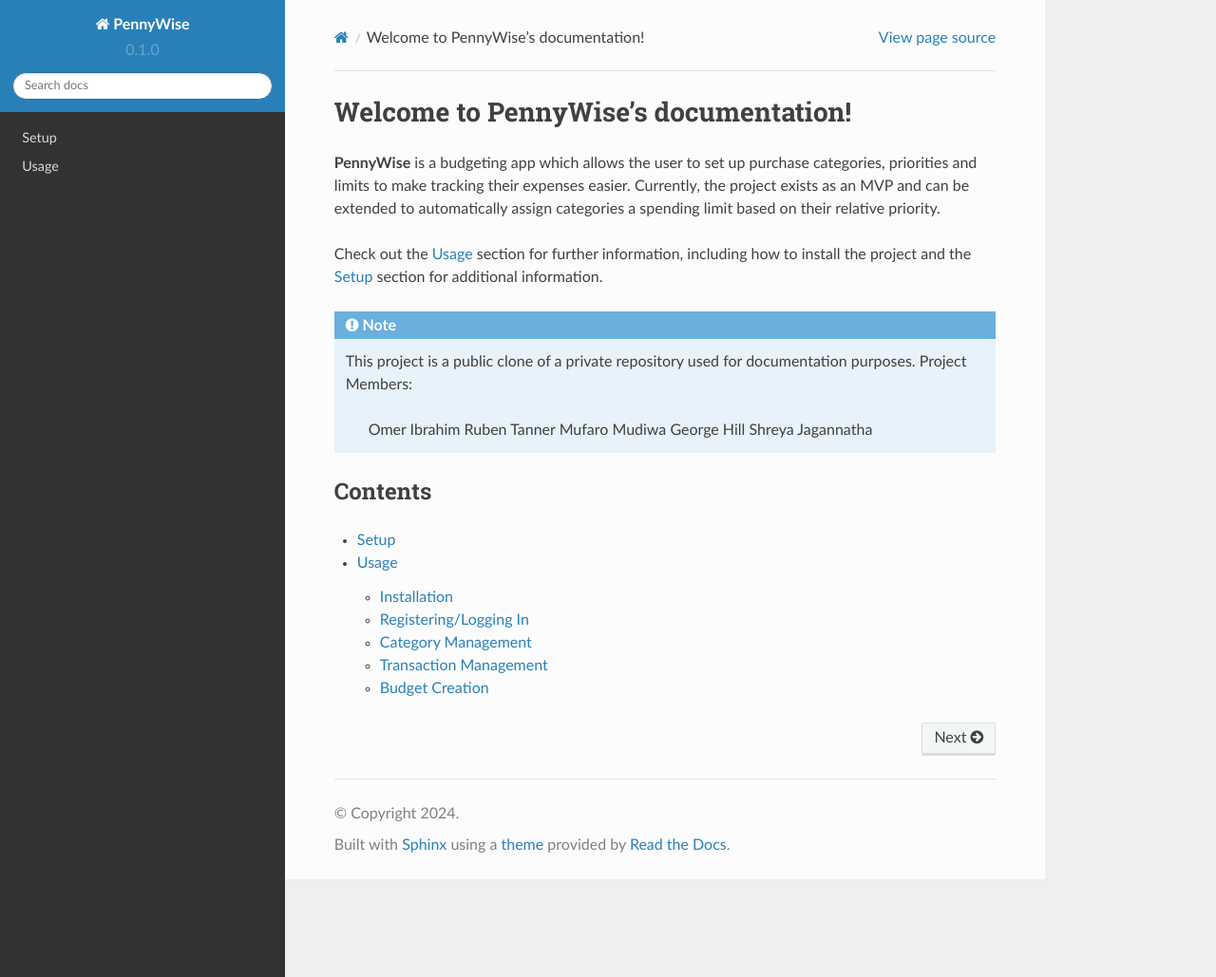
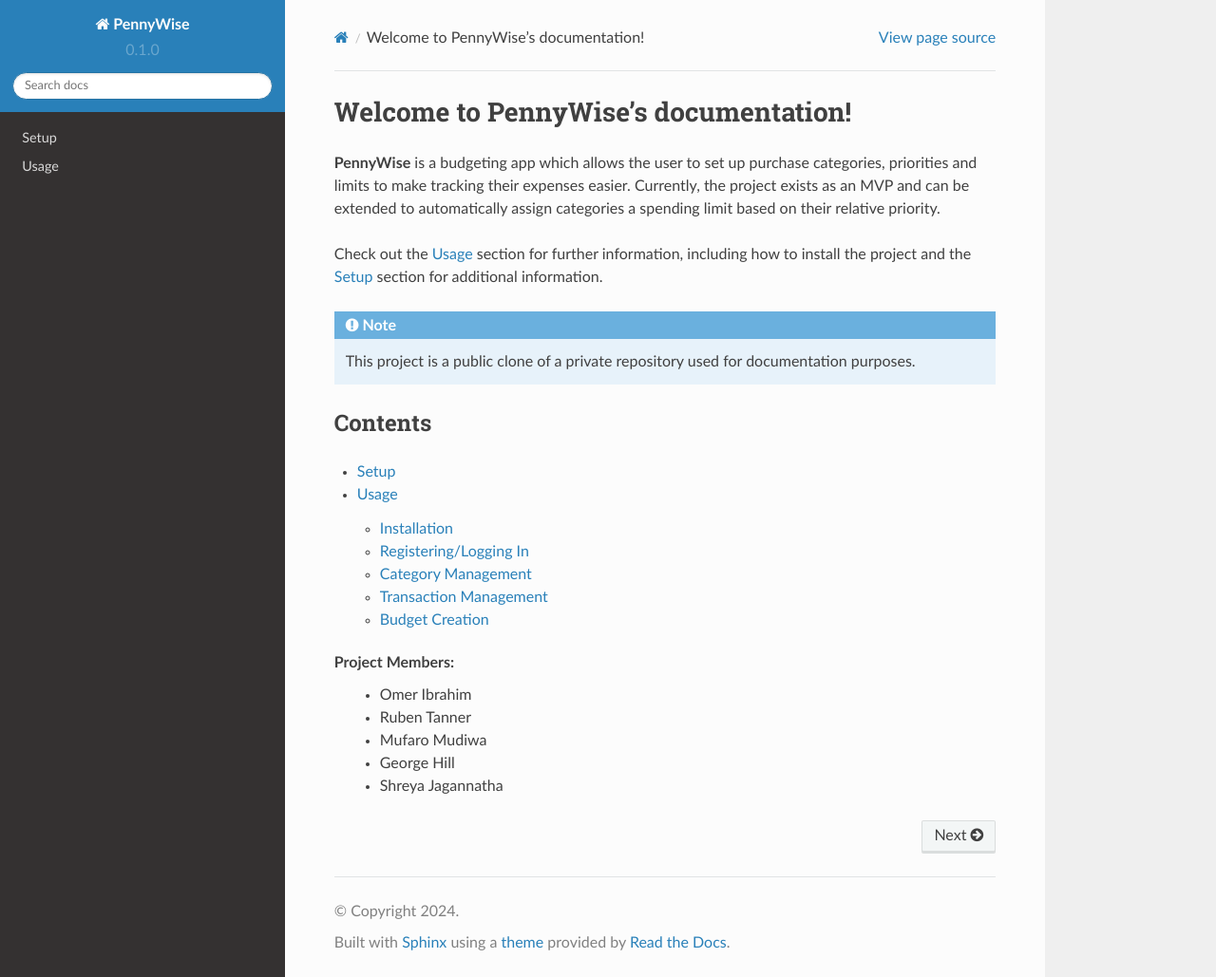
Before and after one commit to GeorgeWHill/PennyWiseSubmission, a Sphinx documentation site: the page built from docs/source/index.rst, in a window 1280 px wide and 1029 px high. Shown: the whole window at 95% size. Built offline with Sphinx 7.4.7 and the Read the Docs theme 2.0.0, drawn with Linux system fonts in a browser that asks for light colours; part of the change alters nothing that is shown.

```diff
--- a/docs/source/index.rst
+++ b/docs/source/index.rst
@@ -11,12 +11,6 @@ how to install the project and the :doc:`setup` section for additional informati
 .. note::
 
    This project is a public clone of a private repository used for documentation purposes.
-   Project Members:
-      Omer Ibrahim
-      Ruben Tanner
-      Mufaro Mudiwa
-      George Hill
-      Shreya Jagannatha
 
 Contents
 --------
@@ -25,3 +19,10 @@ Contents
 
    setup
    usage
+
+Project Members:
+   - Omer Ibrahim
+   - Ruben Tanner
+   - Mufaro Mudiwa
+   - George Hill
+   - Shreya Jagannatha
```
